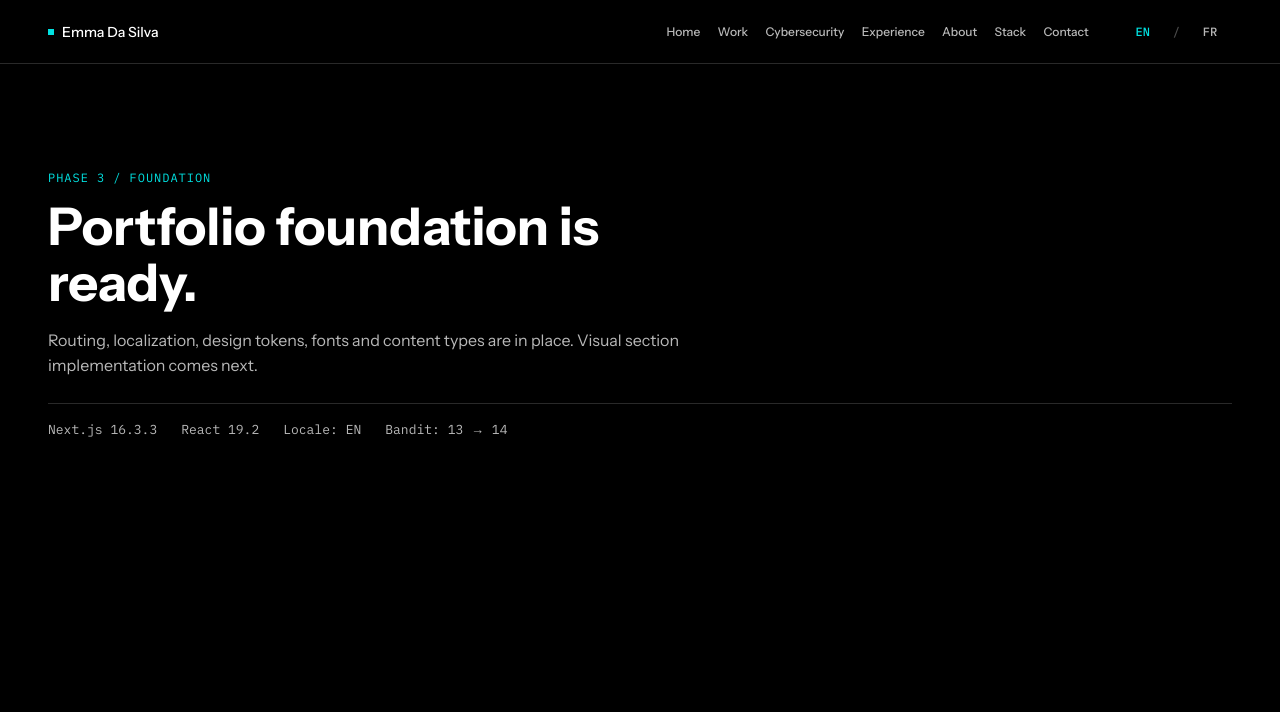
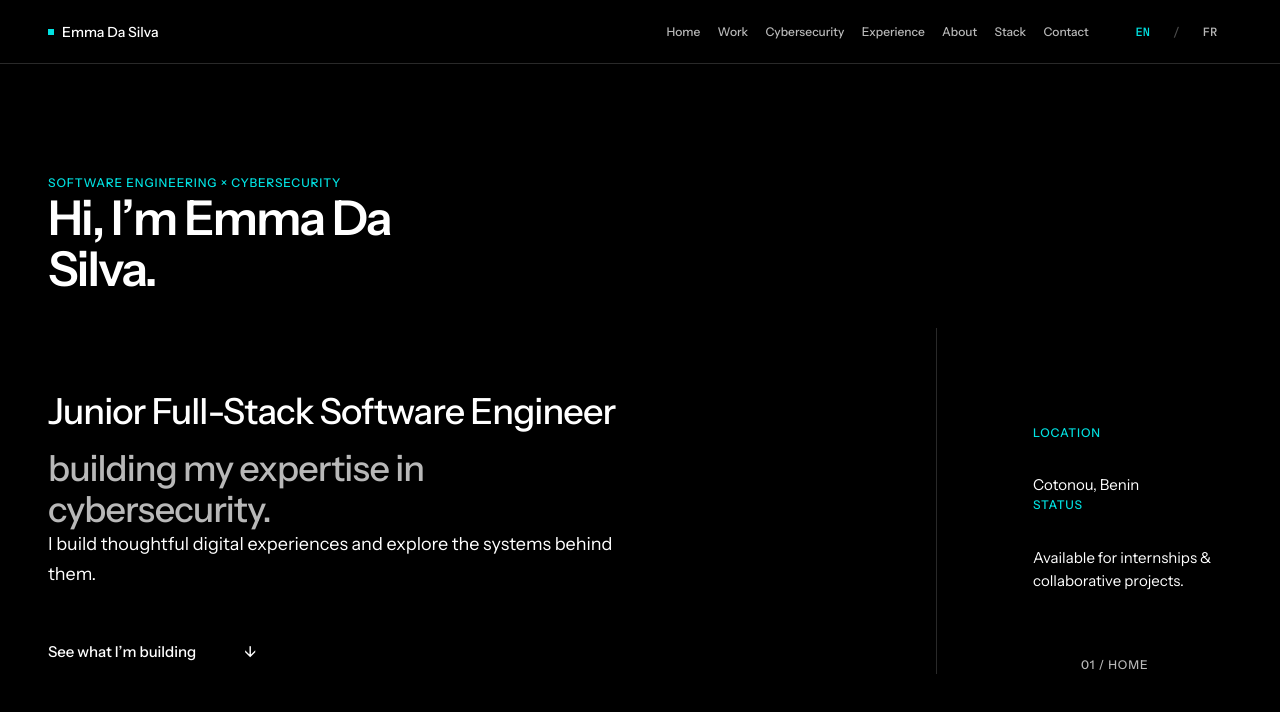
Before and after one commit to emma-dasilva-dev/emma-dasilva-portfolio, a Next.js app: page /en in a window 1280 px wide. Shown: the top 712 px of the page. Built offline with nearby package versions, Linux system fonts and the light colour scheme.

Commit message:
feat: replace foundation screen with hero

```diff
--- a/src/app/[lang]/page.tsx
+++ b/src/app/[lang]/page.tsx
@@ -1,9 +1,6 @@
 import { notFound } from "next/navigation";
 
-import { PageContainer } from "@/components/layout/PageContainer";
-import { Section } from "@/components/layout/Section";
-import { getDictionary } from "@/content/dictionaries";
-import { banditProgress } from "@/content/projects";
+import { Hero } from "@/components/sections/Hero";
 import { isLocale } from "@/lib/i18n";
 
 interface HomePageProps {
@@ -17,25 +14,10 @@ export default async function HomePage({ params }: HomePageProps) {
     notFound();
   }
 
-  const dictionary = getDictionary(lang);
-
   return (
     <main id="main-content">
-      <Section id="home" className="foundation">
-        <PageContainer>
-          <p className="foundation__label">{dictionary.foundationLabel}</p>
-          <h1 className="foundation__title">{dictionary.foundationTitle}</h1>
-          <p className="foundation__copy">{dictionary.foundationCopy}</p>
-          <div className="foundation__meta">
-            <span>Next.js 16.3.3</span>
-            <span>React 19.2</span>
-            <span>Locale: {lang.toUpperCase()}</span>
-            <span>
-              Bandit: {banditProgress.completedThrough} → {banditProgress.currentLevel}
-            </span>
-          </div>
-        </PageContainer>
-      </Section>
+      <Hero locale={lang} />
+      <div id="work" aria-hidden="true" />
     </main>
   );
 }
```
